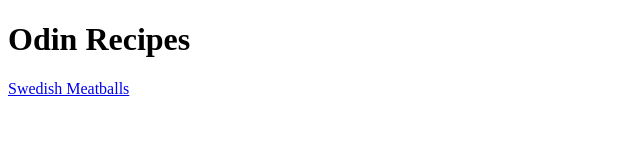
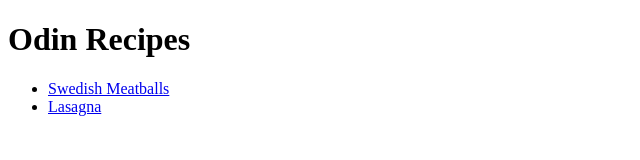
Before and after one commit to alienworld1/odin-recipies, a plain HTML site: page index.html in a window 1280 px wide. Shown: the whole page, without its empty margins (0-640 px from the left). Drawn offline with Linux system fonts and the light colour scheme.

Commit message:
Add link to lasagna page in main page
A link to the lasagna recipe was added. The links were also changed to
open to a new tab.

```diff
--- a/index.html
+++ b/index.html
@@ -6,6 +6,10 @@
 </head>
 <body>
     <h1>Odin Recipes</h1>
-    <a href="recipes/swedish-meatballs.html">Swedish Meatballs</a>
+    <ul>
+        <li><a href="recipes/swedish-meatballs.html" target="_blank" rel="noopener noreferrer">Swedish Meatballs</a></li>
+        <li><a href="recipes/lasagna.html" target="_blank" rel="noopener noreferrer">Lasagna</a></li>
+    </ul>
+
 </body>
 </html>
```
